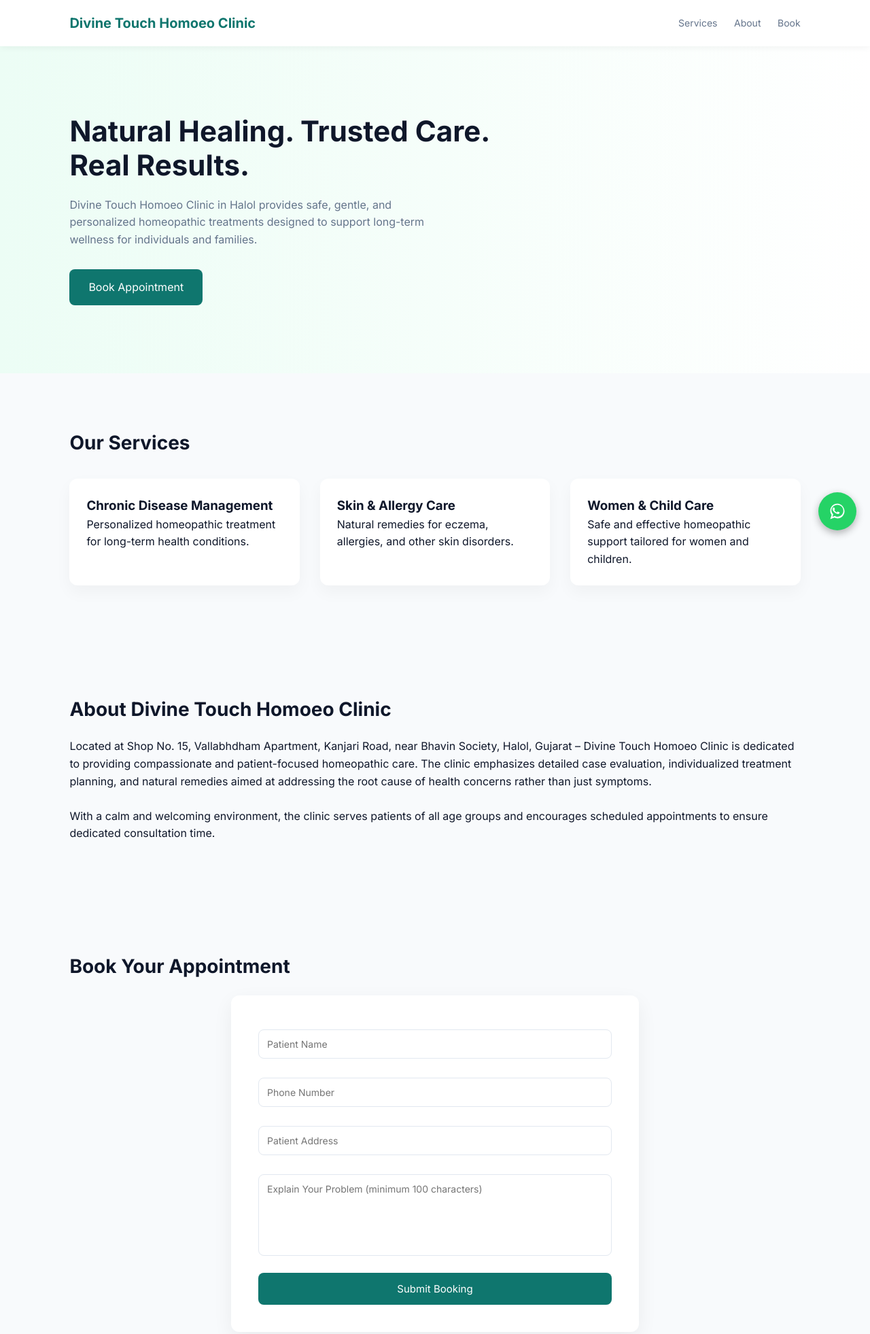
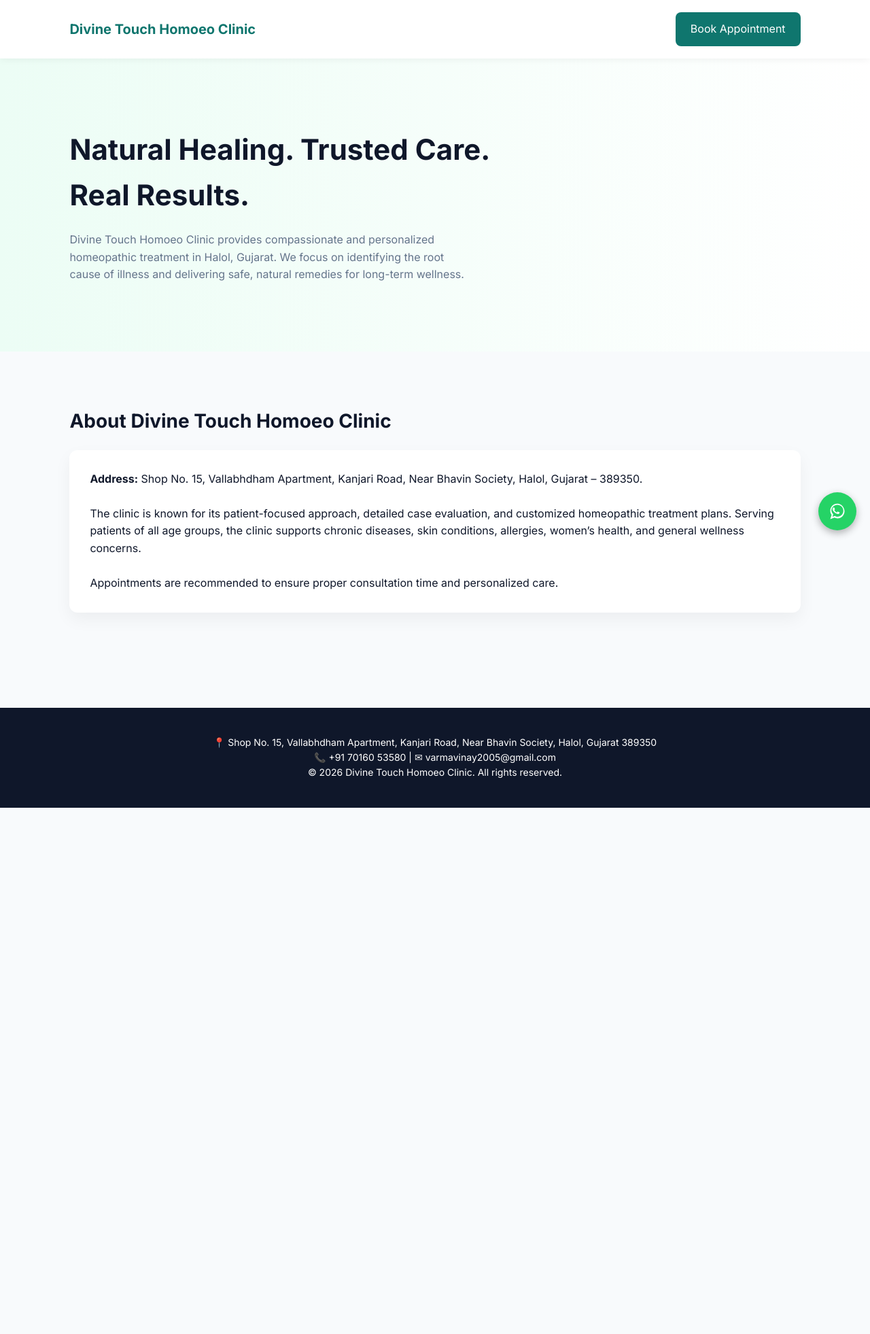
Before and after one commit to VinayVarma07/vnyvrma.ai, a plain HTML site: page index.html in a window 1280 px wide. Shown: the top 1962 px of the page at 68% size. After the commit the page ends 1188 px from the top, so only its background shows below. Drawn offline with Linux system fonts and the light colour scheme.

Commit message:
Update index.html

```diff
--- a/index.html
+++ b/index.html
@@ -14,7 +14,6 @@
 --dark:#0f172a;
 --gray:#64748b;
 --light:#f8fafc;
---white:#ffffff;
 }
 
 *{
@@ -22,7 +21,6 @@ margin:0;
 padding:0;
 box-sizing:border-box;
 font-family:'Inter',sans-serif;
-scroll-behavior:smooth;
 }
 
 body{
@@ -31,7 +29,7 @@ color:var(--dark);
 line-height:1.6;
 }
 
-/* NAVIGATION */
+/* NAV */
 nav{
 display:flex;
 justify-content:space-between;
@@ -51,16 +49,19 @@ color:var(--primary);
 cursor:pointer;
 }
 
-nav a{
+.btn{
+padding:12px 22px;
+background:var(--primary);
+color:white;
+border-radius:8px;
+cursor:pointer;
+transition:.3s;
 text-decoration:none;
-color:var(--gray);
-margin-left:20px;
-font-size:14px;
-transition:.3s;
+display:inline-block;
 }
 
-nav a:hover{
-color:var(--primary);
+.btn:hover{
+background:var(--accent);
 }
 
 /* HERO */
@@ -72,32 +73,15 @@ background:linear-gradient(to right,#ecfdf5,#ffffff);
 .hero h1{
 font-size:42px;
 max-width:650px;
-line-height:1.2;
 }
 
 .hero p{
 margin-top:20px;
-max-width:550px;
 color:var(--gray);
-font-size:16px;
+max-width:600px;
 }
 
-.btn{
-display:inline-block;
-margin-top:30px;
-padding:14px 28px;
-background:var(--primary);
-color:white;
-border-radius:8px;
-text-decoration:none;
-transition:.3s;
-}
-
-.btn:hover{
-background:var(--accent);
-}
-
-/* SECTIONS */
+/* SECTION */
 .section{
 padding:80px 8%;
 }
@@ -107,33 +91,49 @@ font-size:28px;
 margin-bottom:20px;
 }
 
-.grid{
-display:grid;
-grid-template-columns:repeat(auto-fit,minmax(250px,1fr));
-gap:30px;
-margin-top:30px;
+.about-box{
+background:white;
+padding:30px;
+border-radius:12px;
+box-shadow:0 10px 25px rgba(0,0,0,0.05);
 }
 
-.card{
-background:white;
-padding:25px;
-border-radius:12px;
-box-shadow:0 10px 25px rgba(0,0,0,0.04);
-transition:.3s;
+/* MODAL */
+.modal{
+display:none;
+position:fixed;
+left:0;
+top:0;
+width:100%;
+height:100%;
+background:rgba(0,0,0,0.6);
+justify-content:center;
+align-items:center;
+z-index:2000;
+padding:20px;
 }
 
-.card:hover{
-transform:translateY(-6px);
+.modal-content{
+background:white;
+padding:35px;
+border-radius:14px;
+max-width:500px;
+width:100%;
+position:relative;
+animation:slideUp .3s ease;
 }
 
-/* BOOKING */
-.booking{
-background:white;
-padding:40px;
-border-radius:12px;
-box-shadow:0 10px 30px rgba(0,0,0,0.06);
-max-width:600px;
-margin:auto;
+@keyframes slideUp{
+from{transform:translateY(40px);opacity:0}
+to{transform:translateY(0);opacity:1}
+}
+
+.close{
+position:absolute;
+right:15px;
+top:10px;
+font-size:22px;
+cursor:pointer;
 }
 
 input,textarea{
@@ -141,7 +141,7 @@ width:100%;
 padding:12px;
 margin-top:10px;
 margin-bottom:18px;
-border:1px solid #e2e8f0;
+border:1px solid #ddd;
 border-radius:8px;
 font-size:14px;
 }
@@ -160,16 +160,11 @@ border:none;
 border-radius:8px;
 cursor:pointer;
 font-size:15px;
-transition:.3s;
-}
-
-button:hover{
-background:var(--accent);
 }
 
 .success{
 display:none;
-margin-top:20px;
+margin-top:15px;
 background:#dcfce7;
 padding:15px;
 border-radius:8px;
@@ -177,7 +172,6 @@ text-align:center;
 color:#166534;
 }
 
-/* FOOTER */
 footer{
 background:#0f172a;
 color:white;
@@ -187,7 +181,7 @@ margin-top:60px;
 font-size:14px;
 }
 
-/* WHATSAPP FLOAT */
+/* WhatsApp */
 .whatsapp{
 position:fixed;
 bottom:20px;
@@ -195,12 +189,13 @@ right:20px;
 background:#25D366;
 width:56px;
 height:56px;
+border-radius:50%;
 display:flex;
 align-items:center;
 justify-content:center;
-border-radius:50%;
 box-shadow:0 4px 12px rgba(0,0,0,0.3);
-transition:.3s;
+transition:0.3s;
+z-index:3000;
 }
 
 .whatsapp:hover{
@@ -213,7 +208,6 @@ height:28px;
 fill:white;
 }
 
-/* MOBILE */
 @media(max-width:768px){
 .hero h1{
 font-size:28px;
@@ -225,72 +219,59 @@ font-size:28px;
 
 <nav>
 <div class="logo">Divine Touch Homoeo Clinic</div>
-<div>
-<a href="#services">Services</a>
-<a href="#about">About</a>
-<a href="#book">Book</a>
-</div>
+<div class="btn" onclick="openModal()">Book Appointment</div>
 </nav>
 
 <section class="hero">
 <h1>Natural Healing. Trusted Care. Real Results.</h1>
 <p>
-Divine Touch Homoeo Clinic in Halol provides safe, gentle, and personalized homeopathic treatments designed to support long-term wellness for individuals and families.
+Divine Touch Homoeo Clinic provides compassionate and personalized homeopathic treatment in Halol, Gujarat. We focus on identifying the root cause of illness and delivering safe, natural remedies for long-term wellness.
 </p>
-<a href="#book" class="btn">Book Appointment</a>
 </section>
 
-<section class="section" id="services">
-<h2>Our Services</h2>
-<div class="grid">
-<div class="card">
-<h3>Chronic Disease Management</h3>
-<p>Personalized homeopathic treatment for long-term health conditions.</p>
-</div>
-<div class="card">
-<h3>Skin & Allergy Care</h3>
-<p>Natural remedies for eczema, allergies, and other skin disorders.</p>
-</div>
-<div class="card">
-<h3>Women & Child Care</h3>
-<p>Safe and effective homeopathic support tailored for women and children.</p>
-</div>
+<section class="section">
+<h2>About Divine Touch Homoeo Clinic</h2>
+<div class="about-box">
+<p>
+<strong>Address:</strong> Shop No. 15, Vallabhdham Apartment, Kanjari Road, Near Bhavin Society, Halol, Gujarat – 389350.
+<br><br>
+The clinic is known for its patient-focused approach, detailed case evaluation, and customized homeopathic treatment plans. Serving patients of all age groups, the clinic supports chronic diseases, skin conditions, allergies, women’s health, and general wellness concerns.
+<br><br>
+Appointments are recommended to ensure proper consultation time and personalized care.
+</p>
 </div>
 </section>
 
-<section class="section" id="about">
-<h2>About Divine Touch Homoeo Clinic</h2>
-<p>
-Located at Shop No. 15, Vallabhdham Apartment, Kanjari Road, near Bhavin Society, Halol, Gujarat – Divine Touch Homoeo Clinic is dedicated to providing compassionate and patient-focused homeopathic care.
-The clinic emphasizes detailed case evaluation, individualized treatment planning, and natural remedies aimed at addressing the root cause of health concerns rather than just symptoms.
-<br><br>
-With a calm and welcoming environment, the clinic serves patients of all age groups and encourages scheduled appointments to ensure dedicated consultation time.
-</p>
-</section>
+<!-- BOOKING MODAL -->
+<div id="modal" class="modal">
+<div class="modal-content">
+<span class="close" onclick="closeModal()">&times;</span>
+<h2>Book Your Appointment</h2>
 
-<section class="section" id="book">
-<h2>Book Your Appointment</h2>
-<div class="booking">
+<form id="bookingForm"
+action="https://docs.google.com/forms/d/e/1FAIpQLSeH-iSOegTvYNSa-S-IG96svBr_TnwXOMkZD5hH8twkj3qnmQ/formResponse"
+method="POST"
+target="hidden_iframe">
 
-<form id="appointmentForm" action="https://formspree.io/f/xgolbkld" method="POST">
-<input type="text" name="Patient Name" placeholder="Patient Name" required>
-<input type="tel" name="Phone Number" placeholder="Phone Number" required>
-<input type="text" name="Address" placeholder="Patient Address" required>
-<textarea name="Problem" placeholder="Explain Your Problem (minimum 100 characters)" minlength="100" required></textarea>
-
-<input type="hidden" name="_subject" value="New Appointment Request - Divine Touch Homoeo Clinic">
+<input type="text" name="entry.2005620554" placeholder="Patient Name" required>
+<input type="tel" name="entry.927310796" placeholder="Phone Number" required>
+<input type="text" name="entry.1065046570" placeholder="Patient Address" required>
+<input type="email" name="entry.1045781291" placeholder="Email Address" required>
+<textarea name="entry.839337160" placeholder="Explain Your Problem (minimum 100 characters)" minlength="100" required></textarea>
 
 <button type="submit">Submit Booking</button>
 </form>
 
-<div class="success" id="successMessage">
-Appointment booked successfully! The clinic will contact you on WhatsApp to confirm your consultation.
+<iframe name="hidden_iframe" style="display:none;"></iframe>
+
+<div class="success" id="successMsg">
+Appointment booked successfully! Divine Touch Homoeo Clinic will contact you on WhatsApp to confirm.
 <br><br>
 <a href="https://wa.me/917016053580" target="_blank" class="btn">Chat on WhatsApp</a>
 </div>
 
 </div>
-</section>
+</div>
 
 <footer>
 <p>📍 Shop No. 15, Vallabhdham Apartment, Kanjari Road, Near Bhavin Society, Halol, Gujarat 389350</p>
@@ -298,7 +279,7 @@ Appointment booked successfully! The clinic will contact you on WhatsApp to conf
 <p>© 2026 Divine Touch Homoeo Clinic. All rights reserved.</p>
 </footer>
 
-<!-- Floating WhatsApp Icon -->
+<!-- WhatsApp Floating Icon -->
 <a href="https://wa.me/917016053580" target="_blank" class="whatsapp" aria-label="Chat on WhatsApp">
 <svg viewBox="0 0 32 32">
 <path d="M19.11 17.38c-.29-.15-1.71-.84-1.98-.94-.27-.1-.46-.15-.65.15-.19.29-.75.94-.92 1.13-.17.19-.34.22-.63.07-.29-.15-1.24-.46-2.36-1.47-.87-.77-1.46-1.71-1.63-2-.17-.29-.02-.44.13-.59.13-.13.29-.34.44-.51.15-.17.19-.29.29-.49.1-.19.05-.36-.02-.51-.07-.15-.65-1.57-.89-2.15-.23-.55-.46-.48-.65-.49l-.55-.01c-.19 0-.51.07-.78.36-.27.29-1.02 1-1.02 2.43s1.05 2.81 1.2 3c.15.19 2.07 3.16 5.01 4.43.7.3 1.24.48 1.66.61.7.22 1.34.19 1.84.12.56-.08 1.71-.7 1.95-1.37.24-.67.24-1.24.17-1.37-.07-.12-.26-.19-.55-.34z"/>
@@ -307,28 +288,31 @@ Appointment booked successfully! The clinic will contact you on WhatsApp to conf
 </a>
 
 <script>
-// Save for admin panel
-document.getElementById("appointmentForm").addEventListener("submit", function(){
-let name=this.querySelector("input[name='Patient Name']").value;
-let phone=this.querySelector("input[name='Phone Number']").value;
-let address=this.querySelector("input[name='Address']").value;
-let problem=this.querySelector("textarea[name='Problem']").value;
+function openModal(){
+document.getElementById("modal").style.display="flex";
+}
 
-let appointments=JSON.parse(localStorage.getItem("appointments"))||[];
-appointments.push({name,phone,address,problem});
-localStorage.setItem("appointments",JSON.stringify(appointments));
+function closeModal(){
+document.getElementById("modal").style.display="none";
+}
 
-setTimeout(()=>{
-document.getElementById("appointmentForm").style.display="none";
-document.getElementById("successMessage").style.display="block";
-},500);
+window.onclick=function(e){
+if(e.target==document.getElementById("modal")){
+closeModal();
+}
+};
+
+document.getElementById("bookingForm").addEventListener("submit",function(){
+setTimeout(function(){
+document.getElementById("bookingForm").style.display="none";
+document.getElementById("successMsg").style.display="block";
+},1000);
 });
 
-// Hidden Admin Access (Click Logo 5 times)
-let clickCount=0;
+let clicks=0;
 document.querySelector(".logo").addEventListener("click",function(){
-clickCount++;
-if(clickCount===5){
+clicks++;
+if(clicks===5){
 window.location.href="https://vinayvarma07.github.io/vnyvrma.ai/admin.html";
 }
 });
```
